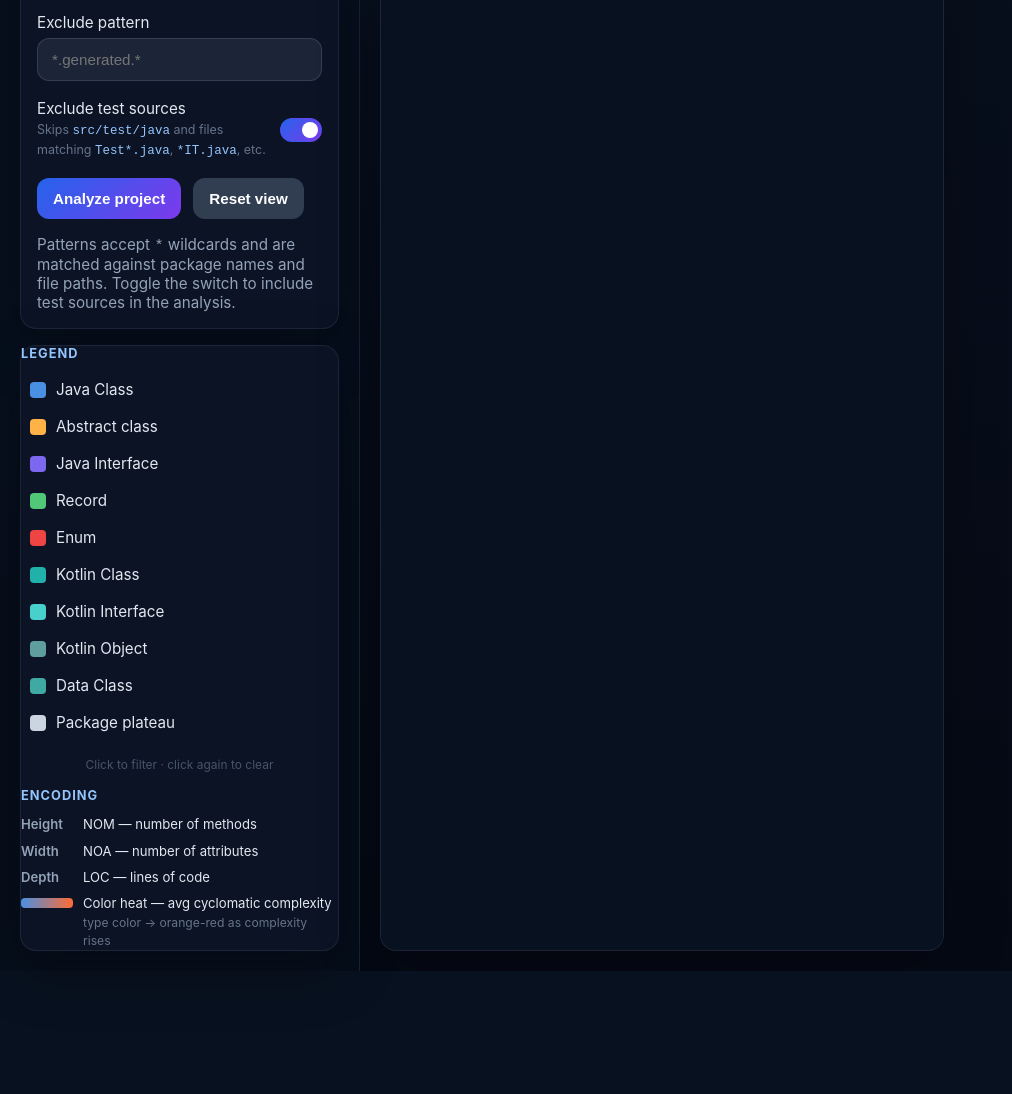
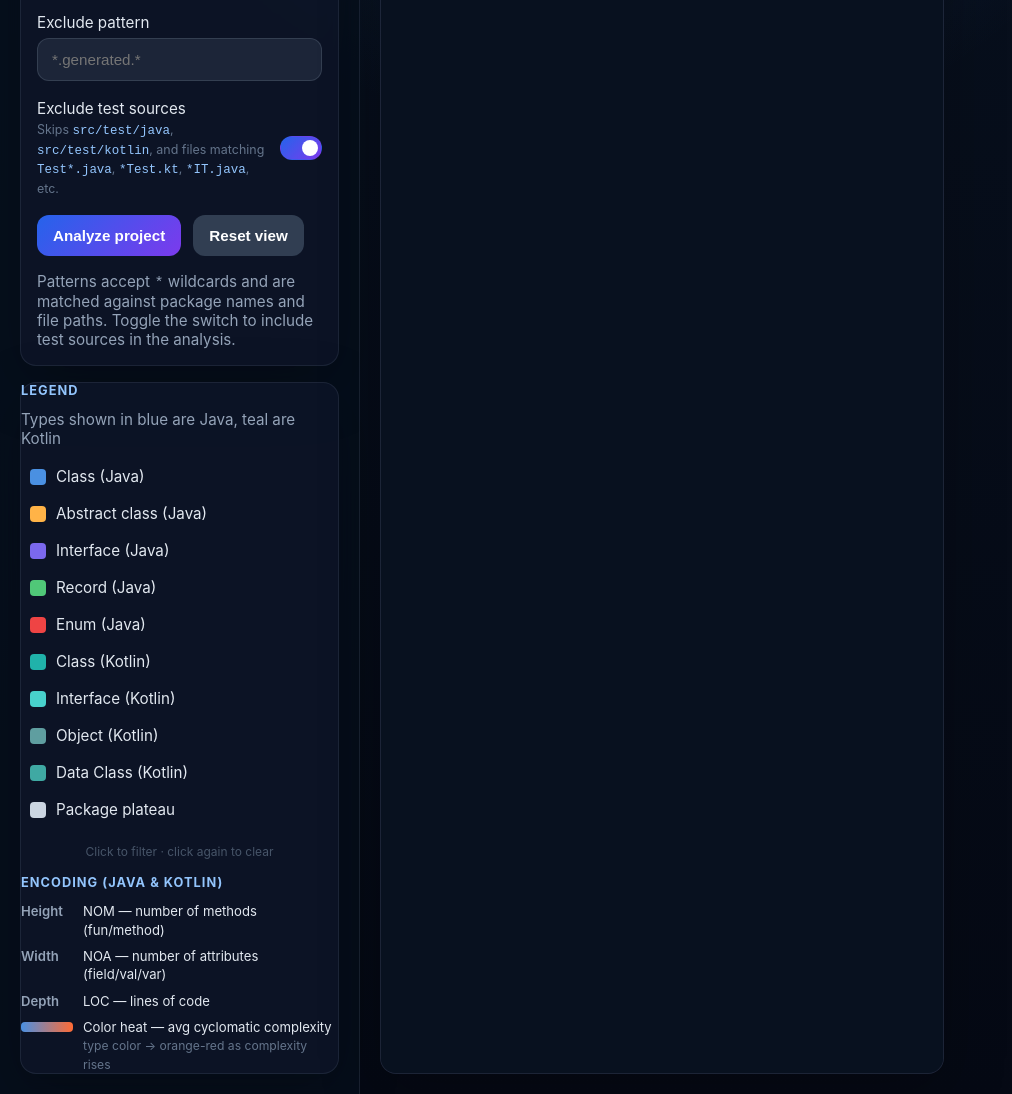
Before and after one commit to niesfisch/code-city, a website built with Vite: page frontend/index.html in a window 1280 px wide. Shown: the part 406-1500 px from the top of the page, without its empty margins (0-1012 px from the left). Before the commit the page ends 1377 px from the top, so only its background shows below. Built offline with nearby package versions, Linux system fonts and the light colour scheme.

Commit message:
ui: add Kotlin references throughout the interface Update all user-facing text to mention both Java and Kotlin support: - Meta description: now mentions 'Java and Kotlin projects' - Page heading: changed from 'Java complexity as a skyline' to   'Code structure as a skyline' (more inclusive) - Sidebar description: 'Java or Kotlin source tree' - Legend: added language indicators (Java) and (Kotlin) for each type,   plus a subtitle 'Types shown in blue are Java, teal are Kotlin' - Encoding section: titled 'Encoding (Java & Kotlin)' with clarified   metrics names (method/fun, field/val/var) - Test exclusion hint: now mentions both src/test/java and src/test/kotlin,   plus *Test.kt pattern alongside *.java patterns All references are now linguistically balanced between the two languages.

```diff
--- a/frontend/index.html
+++ b/frontend/index.html
@@ -6,7 +6,7 @@
     <title>Code City</title>
     <meta
       name="description"
-      content="Visualize Java projects as a 3D cityscape with packages as districts and types as buildings."
+      content="Visualize Java and Kotlin projects as 3D cityscapes with packages as districts and types as buildings."
     />
     <link rel="icon" type="image/png" href="/logo.png" />
     <script type="module" src="/src/main.js"></script>
@@ -16,9 +16,9 @@
       <aside class="sidebar">
         <div>
           <p class="eyebrow">Code City</p>
-          <h1>Java complexity as a skyline</h1>
+          <h1>Code structure as a skyline</h1>
           <p class="muted">
-            Point this thing at a Java source tree and it turns packages into plateaus and types into buildings.
+            Point this thing at a Java or Kotlin source tree and it turns packages into plateaus and types into buildings.
           </p>
         </div>
 
@@ -41,7 +41,7 @@
           <label class="toggle-row">
             <div class="toggle-info">
               <span class="toggle-label">Exclude test sources</span>
-              <span class="toggle-hint">Skips <code>src/test/java</code> and files matching <code>Test*.java</code>, <code>*IT.java</code>, etc.</span>
+              <span class="toggle-hint">Skips <code>src/test/java</code>, <code>src/test/kotlin</code>, and files matching <code>Test*.java</code>, <code>*Test.kt</code>, <code>*IT.java</code>, etc.</span>
             </div>
             <div class="toggle-switch">
               <input id="excludeTests" name="excludeTests" type="checkbox" role="switch" checked />
@@ -61,29 +61,30 @@
 
         <section class="panel stack-md">
           <div class="section-title">Legend</div>
+          <p class="hint">Types shown in blue are Java, teal are Kotlin</p>
           <ul class="legend">
-            <li data-highlight-type="CLASS"><span class="swatch class"></span> Java Class</li>
-            <li data-highlight-type="ABSTRACT"><span class="swatch abstract"></span> Abstract class</li>
-            <li data-highlight-type="INTERFACE"><span class="swatch interface"></span> Java Interface</li>
-            <li data-highlight-type="RECORD"><span class="swatch record"></span> Record</li>
-            <li data-highlight-type="ENUM"><span class="swatch enum"></span> Enum</li>
-            <li data-highlight-type="KOTLIN_CLASS"><span class="swatch kotlin-class"></span> Kotlin Class</li>
-            <li data-highlight-type="KOTLIN_INTERFACE"><span class="swatch kotlin-interface"></span> Kotlin Interface</li>
-            <li data-highlight-type="KOTLIN_OBJECT"><span class="swatch kotlin-object"></span> Kotlin Object</li>
-            <li data-highlight-type="KOTLIN_DATA_CLASS"><span class="swatch kotlin-data-class"></span> Data Class</li>
+            <li data-highlight-type="CLASS"><span class="swatch class"></span> Class (Java)</li>
+            <li data-highlight-type="ABSTRACT"><span class="swatch abstract"></span> Abstract class (Java)</li>
+            <li data-highlight-type="INTERFACE"><span class="swatch interface"></span> Interface (Java)</li>
+            <li data-highlight-type="RECORD"><span class="swatch record"></span> Record (Java)</li>
+            <li data-highlight-type="ENUM"><span class="swatch enum"></span> Enum (Java)</li>
+            <li data-highlight-type="KOTLIN_CLASS"><span class="swatch kotlin-class"></span> Class (Kotlin)</li>
+            <li data-highlight-type="KOTLIN_INTERFACE"><span class="swatch kotlin-interface"></span> Interface (Kotlin)</li>
+            <li data-highlight-type="KOTLIN_OBJECT"><span class="swatch kotlin-object"></span> Object (Kotlin)</li>
+            <li data-highlight-type="KOTLIN_DATA_CLASS"><span class="swatch kotlin-data-class"></span> Data Class (Kotlin)</li>
             <li data-highlight-type="PLATEAU"><span class="swatch plateau"></span> Package plateau</li>
           </ul>
           <p class="legend-hint">Click to filter · click again to clear</p>
 
-          <div class="section-title" style="margin-top: 4px;">Encoding</div>
+          <div class="section-title" style="margin-top: 4px;">Encoding (Java & Kotlin)</div>
           <dl class="encoding-list">
             <div class="encoding-row">
               <dt>Height</dt>
-              <dd>NOM — number of methods</dd>
+              <dd>NOM — number of methods (fun/method)</dd>
             </div>
             <div class="encoding-row">
               <dt>Width</dt>
-              <dd>NOA — number of attributes</dd>
+              <dd>NOA — number of attributes (field/val/var)</dd>
             </div>
             <div class="encoding-row">
               <dt>Depth</dt>
```
